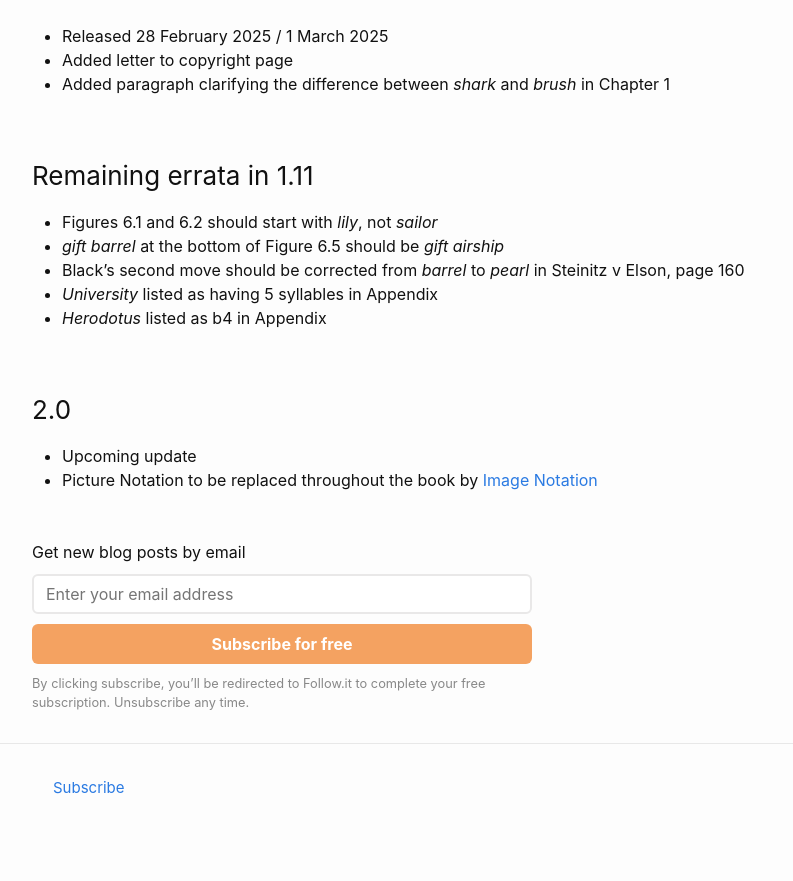
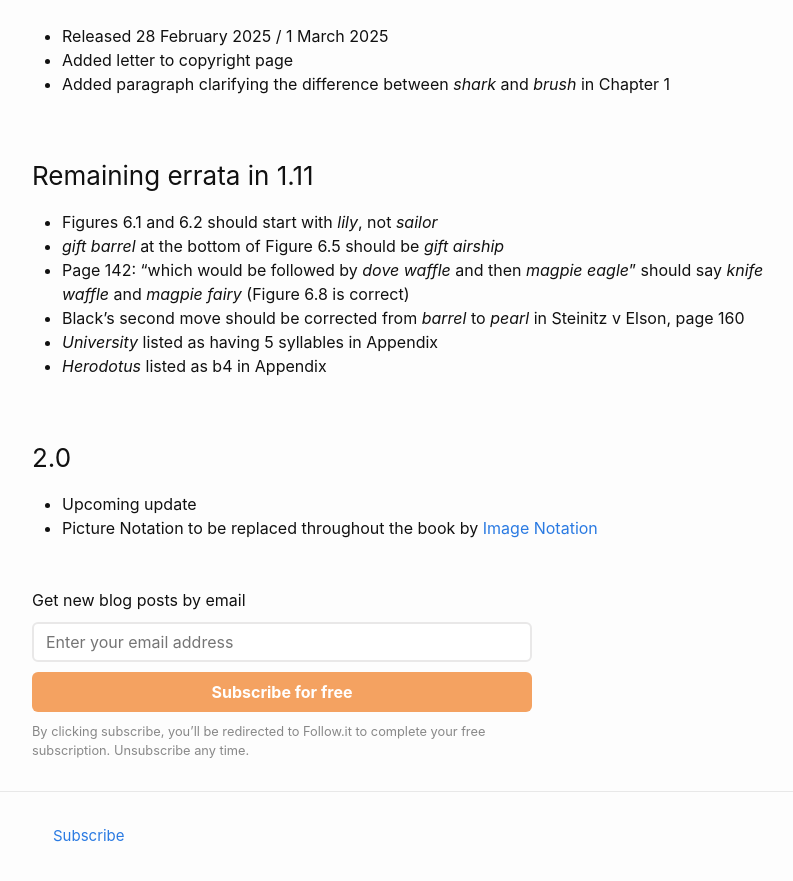
Before and after one commit to liontailedmacaque/liontailedmacaque.github.io, a Jekyll site: the page built from chessmemorypalace/versions.md, in a window 1280 px wide and 900 px high, scrolled down 2969 px. Shown: the top 881 px of the window, without its empty margins (238-1031 px from the left). Built offline with Jekyll 4.4.1, drawn with Linux system fonts in a browser that asks for light colours; before the commit the page ends 3828 px from its top, so only the background shows below that.

Commit message:
Update versions.md

```diff
--- a/chessmemorypalace/versions.md
+++ b/chessmemorypalace/versions.md
@@ -83,6 +83,8 @@ This page lists the versions and the changes that have been made. If you are one
 ### Remaining errata in 1.11
 - Figures 6.1 and 6.2 should start with *lily*, not *sailor*
 - *gift barrel* at the bottom of Figure 6.5 should be *gift airship*
+- Page 142: "which would be followed by *dove waffle* and then
+*magpie eagle*" should say *knife waffle* and *magpie fairy* (Figure 6.8 is correct)
 - Black's second move should be corrected from *barrel* to *pearl* in Steinitz v Elson, page 160
 - *University* listed as having 5 syllables in Appendix
 - *Herodotus* listed as b4 in Appendix
```
